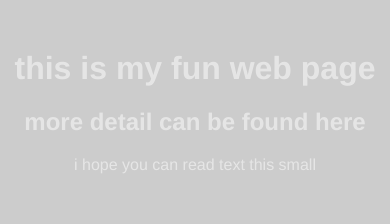
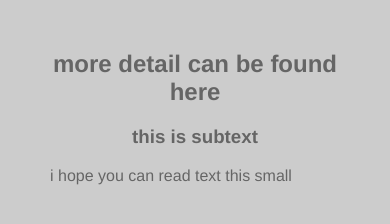
Before and after one commit to JakeChvatal/JakeChvatal.github.io, a plain HTML site: page infoPages/objInfo.html in a window 390 px wide. Drawn offline with Linux system fonts and the light colour scheme.

Commit message:
mobile revert

```diff
--- a/infoPages/objInfo.html
+++ b/infoPages/objInfo.html
@@ -3,31 +3,29 @@
         <meta http-equiv="Content-type" content="text/html;charset=UTF-8">
         <style>
             body {
-                margin: 0;
-
-                margin-top: 50px;
-
+                font-family: Monospace;
+                margin: 50px;
 				background-color: rgba(0,0,0,.2);
-                color: #ffffff;
+                color: #000000;
                 opacity: 50%;
 				font-family: Helvetica, sans-serif;;
 				overflow: hidden;
 			}
 
-            h1, h2{
+            h1, h2, h3{
                 text-align: center;
             }
 
             p{
-                text-align: center;
+                text-align: justify;
             }
 
         </style>
 
     </head>
     <body>
-        <h1>this is my fun web page</h1>
         <h2>more detail can be found here</h2>
+        <h3>this is subtext</h3>
         <p>i hope you can read text this small</p>
     </body>
 </html>
```
Also changed, not shown: index.html (+4 -4 lines).
